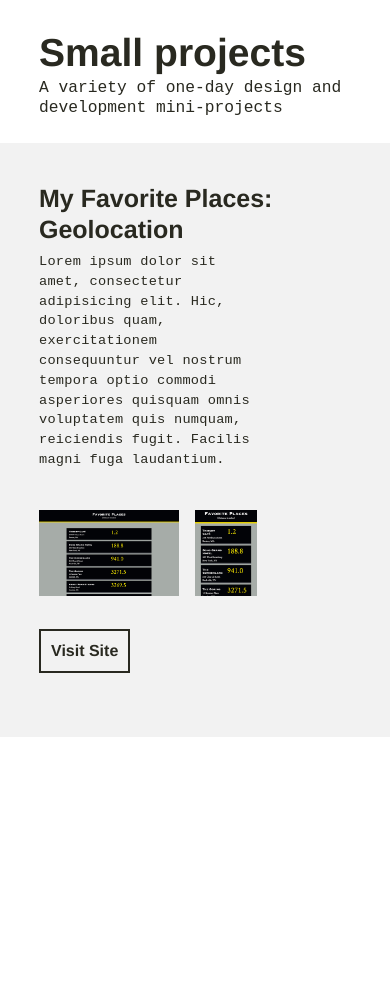
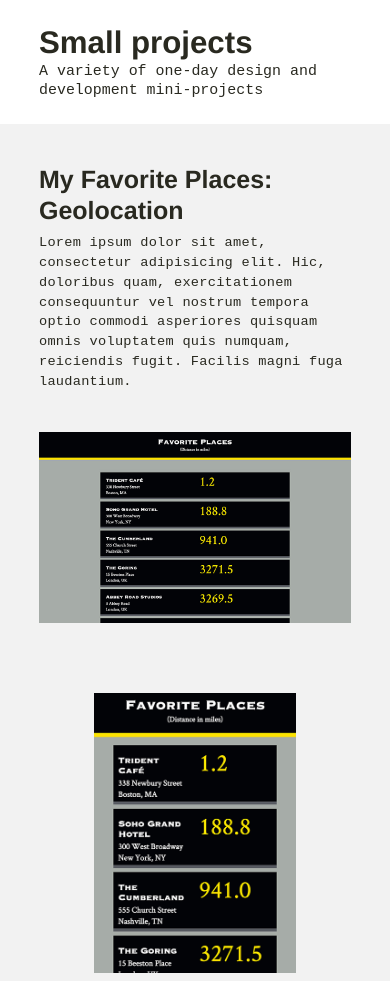
Before and after one commit to spongebobsquaredance/small-projects, a website: page src/geolocation.html in a window 390 px wide. Shown: the top 981 px of the page. Before the commit the page ends 844 px from the top, so only its background shows below. Drawn offline with Linux system fonts and the light colour scheme.

Commit message:
Extending page height to 100%, font-style adjustments

```diff
--- a/src/styles/sass/1_utility/_base.scss
+++ b/src/styles/sass/1_utility/_base.scss
@@ -1,6 +1,14 @@
+html,
+body {
+	height: 100%;
+}
 body {
 	line-height: 1.25;
 	color: $coal;
+	background: $superlightgray;
+	&.home {
+		background: white;
+	}
 }
 a {
 	text-decoration: none;
--- a/src/styles/sass/2_text-styles/_typographic-scale.scss
+++ b/src/styles/sass/2_text-styles/_typographic-scale.scss
@@ -6,6 +6,9 @@
 
 h1 {
 	font-size: 2.441em;
+	@media (max-width: 700px) {
+		font-size: 1.953em;
+	}
 }
 h2 {
 	font-size: 1.953em;
--- a/src/styles/sass/3_pieces/_site-link.scss
+++ b/src/styles/sass/3_pieces/_site-link.scss
@@ -3,4 +3,9 @@
 	font-weight: bold;
 	border: 2px solid $coal;
 	padding: 10px;
+	@media (max-width: 700px) {
+		padding: 10px 0;
+		width: 99%;
+		text-align: center;
+	}
 }
--- a/src/styles/sass/4_components/_articles.scss
+++ b/src/styles/sass/4_components/_articles.scss
@@ -1,6 +1,9 @@
 article {
 	overflow: hidden;
 	margin-top: 40px;
+	@media (max-width: 700px) {
+		margin-top: 20px;
+	}
 	+ article {
 		margin-top: 2.45em;
 	}
@@ -13,7 +16,11 @@
 		margin-right: 20px;
 	}
 	&.project {
-		h3 a {
+		h3 {
+			@media (max-width: 700px) {
+				font-size: 1.35em;
+			}
+			a {
 				font-weight: bold;
 				border-bottom: 4px solid rgba($moondust, 0.65);
 				padding-bottom: 4px;
@@ -25,11 +32,19 @@
 				&:hover {
 					border-color: $coal;
 				}
+				@media (max-width: 700px) {
+					border-bottom: 3px solid $moondust;
+					padding-bottom: 1px;
+				}
+			}
 		}
 		h4 {
 			margin-top: 14px;
 			font-family: monospace;
 			font-size: 1.05em;
+			@media (max-width: 700px) {
+				margin-top: 9px;
 			}
 		}
 	}
+}
--- a/src/styles/sass/4_components/_screenshots.scss
+++ b/src/styles/sass/4_components/_screenshots.scss
@@ -1,10 +1,21 @@
 .screenshot {
 	float: left;
 	width: 45%;
+	@media (max-width: 700px) {
+		float: none;
+		width: 100%;
+	}
 	+ .screenshot {
 		margin-left: 5%;
+		@media (max-width: 700px) {
+			margin: 65px 0 0 0;
+		}
 	}
 	&.tall {
 		width: 20%;
+		@media (max-width: 700px) {
+			width: 65%;
+			margin: 65px auto 0 auto;
+		}
 	}
 }
--- a/src/styles/sass/5_regions/_header.scss
+++ b/src/styles/sass/5_regions/_header.scss
@@ -1,6 +1,7 @@
 header {
 	overflow: hidden;
-	margin-bottom: 1.5em;
+	padding-bottom: 1.5em;
+	background: white;
 	h1 {
 		margin-top: 0.75em;
 		font-weight: bold;
@@ -8,5 +9,8 @@
 	h2 {
 		font-size: 1.25em;
 		font-family: monospace;
+		@media (max-width: 700px) {
+			font-size: 1.15em;
+		}
 	}
 }
--- a/src/styles/sass/6_layouts/_project-page.scss
+++ b/src/styles/sass/6_layouts/_project-page.scss
@@ -11,9 +11,15 @@
 		letter-spacing: 0.25px;
 		font-family: monospace;
 		font-size: 1.05em;
+		@media (max-width: 700px) {
+			width: 100%;
+		}
 	}
 	.site-link {
 		clear: left;
 		margin-top: 1.75em;
+		@media (max-width: 700px) {
+			margin-top: 1.25em;
+		}
 	}
 }
```
Also changed, not shown: src/includes/index.html (+1 -1 lines), src/index.html (+1 -1 lines), build/index.html, build/styles/css/screen.min.css, src/styles/css/screen.min.css. Lines whose indentation alone changed are shown as unchanged.
